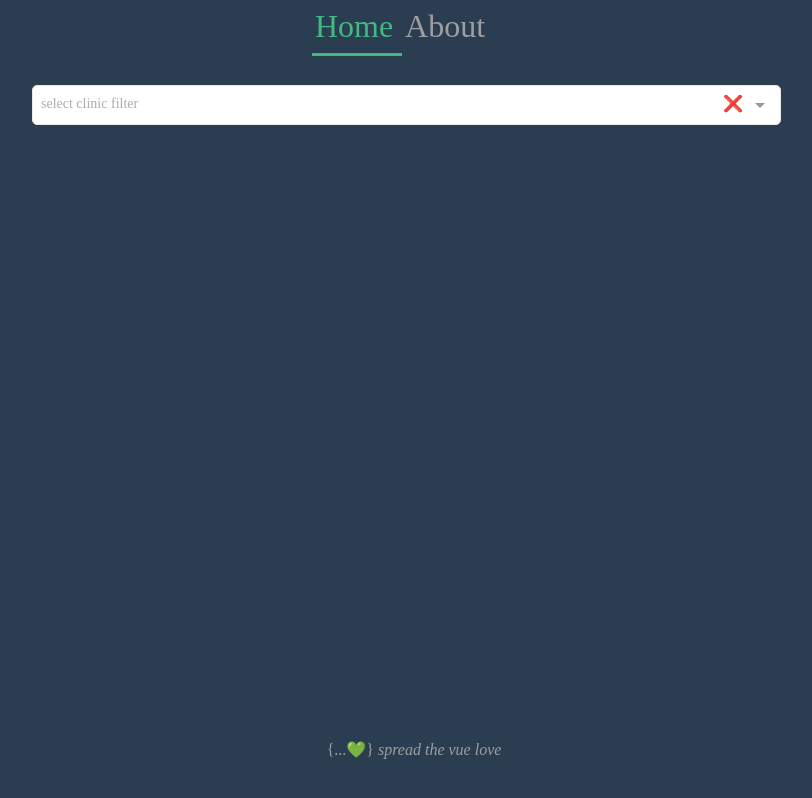
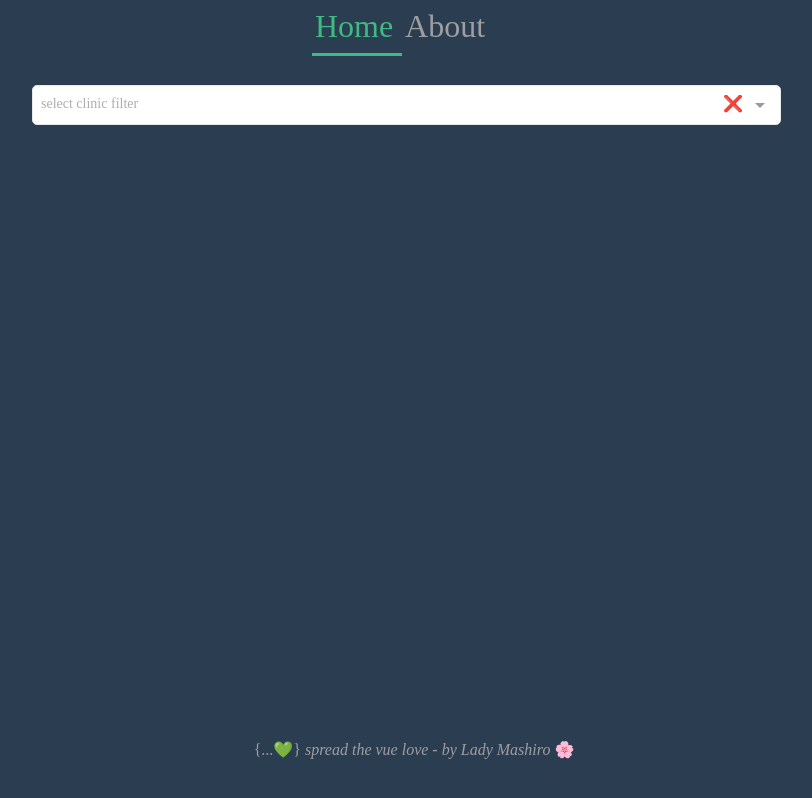
Before and after one commit to LadyMashiro/ladymashiro-test-playground, a Vue app: page / in a window 1280 px wide. Shown: the whole page, without its empty margins (234-1046 px from the left). Built offline with nearby package versions, Linux system fonts and the light colour scheme.

Commit message:
updated footer

```diff
--- a/src/App.vue
+++ b/src/App.vue
@@ -6,7 +6,7 @@
     </div>
     <router-view/>
     <div id="footer">
-      {...💚} <span class="italic">spread the vue love</span>
+      {...💚} <span class="italic">spread the vue love </span> <span class="italic">- by Lady Mashiro</span> 🌸
     </div>
   </div>
 
```
